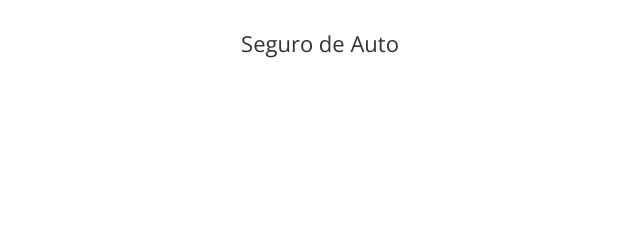
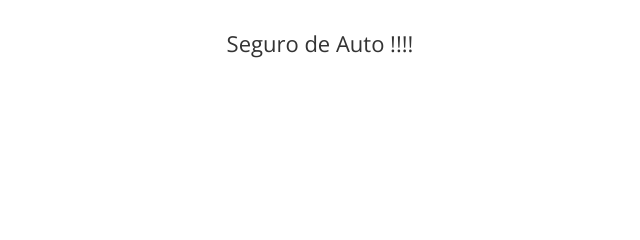
Before and after one commit to aceleracionLabs/BCI-cotizador_auto, a plain HTML site: page seleccion.html in a window 1280 px wide. Shown: the top 240 px of the page, 320-960 px from the left. Drawn offline with nearby package versions, Linux system fonts and the light colour scheme.

Commit message:
Testing if changes update GihubPage

```diff
--- a/seleccion.html
+++ b/seleccion.html
@@ -41,7 +41,7 @@
             </a>  </div>
 
     <div class="col-sm-4 col-md-4 col-lg-4 maintitle-desktop">
-      <h1>Seguro de Auto</h1>
+      <h1>Seguro de Auto !!!!</h1>
     </div>
 
     <div class="col-sm-4 col-md-4 col-lg-4">
```
